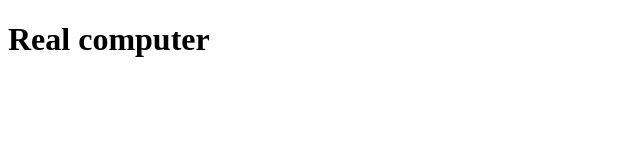
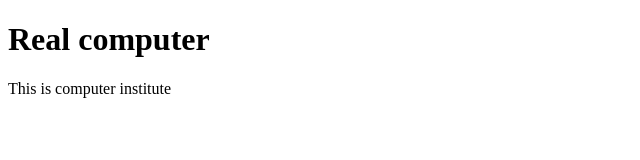
Before and after one commit to imran2454/checkGit, a plain HTML site: page index.html in a window 1280 px wide. Shown: the whole page, without its empty margins (0-640 px from the left). Drawn offline with Linux system fonts and the light colour scheme.

Commit message:
add-description

```diff
--- a/index.html
+++ b/index.html
@@ -7,6 +7,7 @@
 </head>
 <body>
     <h1>Real computer</h1>
+    <p>This is computer institute</p>
 
 </body>
 </html>
```
